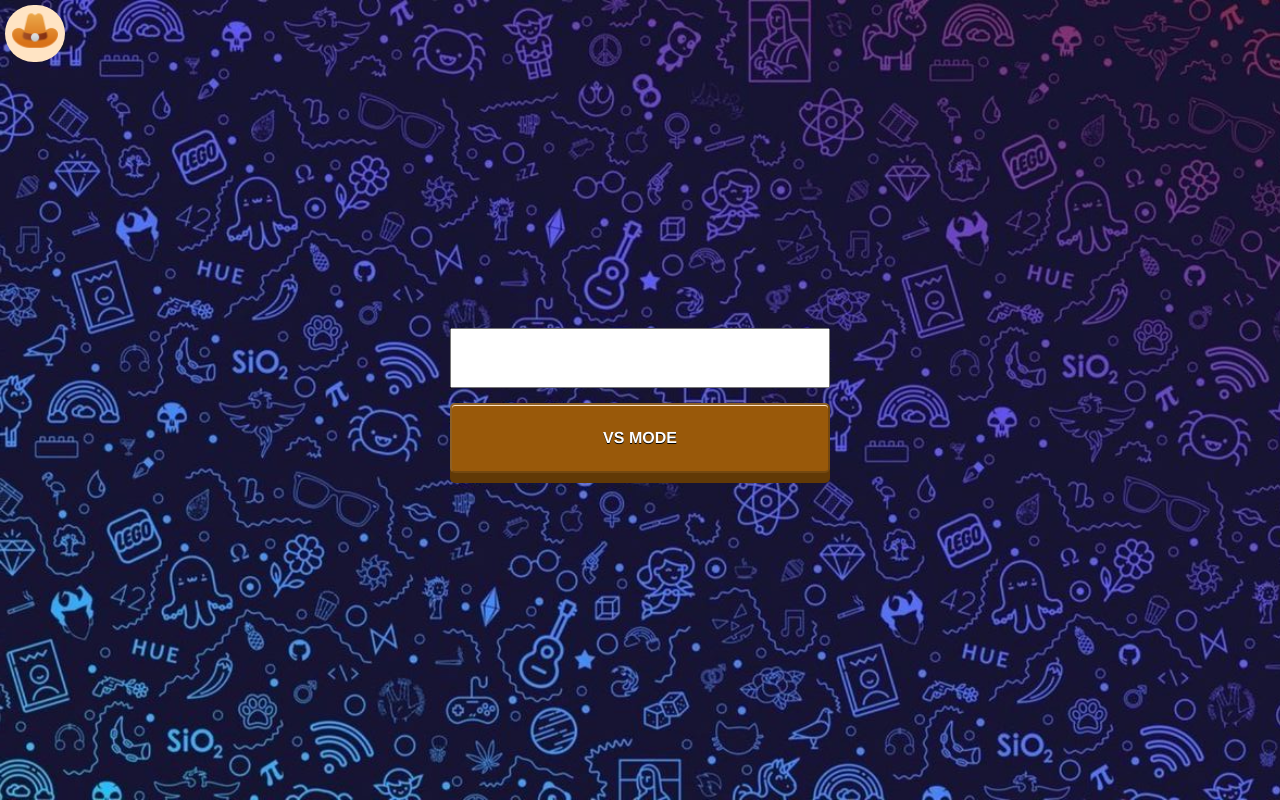
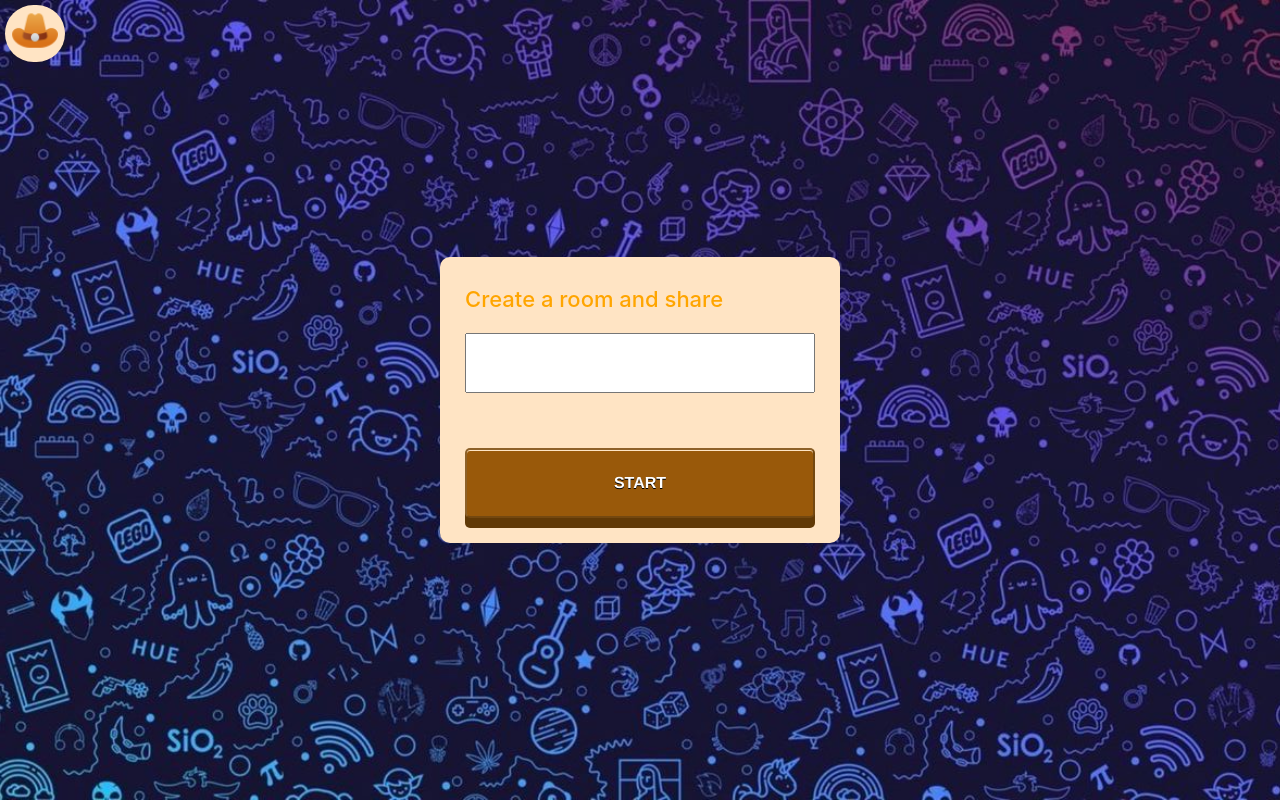
Before and after one commit to dmarcosc/vue-sombrero, a Vue app: page /joinRoom in a window 1280 px wide. Built offline with nearby package versions, Linux system fonts and the light colour scheme.

Commit message:
UI fixes

```diff
--- a/src/views/JoinRoom.vue
+++ b/src/views/JoinRoom.vue
@@ -2,10 +2,10 @@
 <template>
   <main>
     <nav class="main-menu">
+      <div class="label">Create a room and share</div>
       <input type="text" v-model="room" style="height: 60px; font-size:22px;"/>
-      <WButton :block="true" @onClick="$router.push({ name: 'vsMode', params: { id: room } })" :disabled="!room">VS MODE</WButton>
+      <WButton :block="true" @onClick="$router.push({ name: 'vsMode', params: { id: room } })" :disabled="!room">START</WButton>
     </nav>
-
   </main>
 </template>
 
@@ -30,6 +30,18 @@ main{
   display: flex;
   flex-direction: column;
   gap:15px;
-  padding: 0px 10px;
+  background-color: bisque;
+  padding: 25px;
+  margin: 0px 10px;
+  border-radius: 10px;
+  input {
+    margin-bottom:40px;
+  }
+}
+.label{
+  font-size:22px;
+  color: orange;
+  font-weight: 500;
+  // background-color: bisque;
 }
 </style>
```
